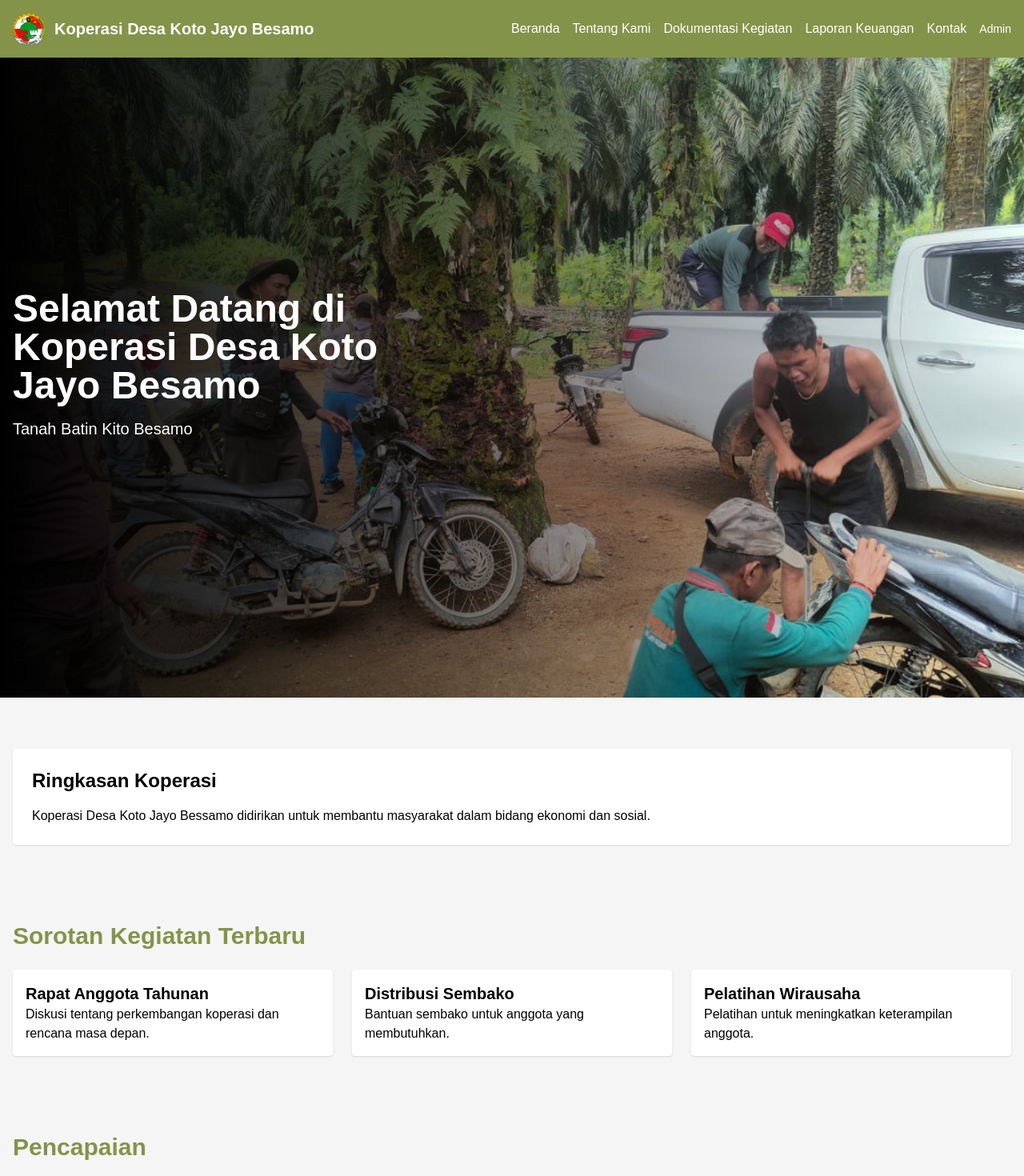
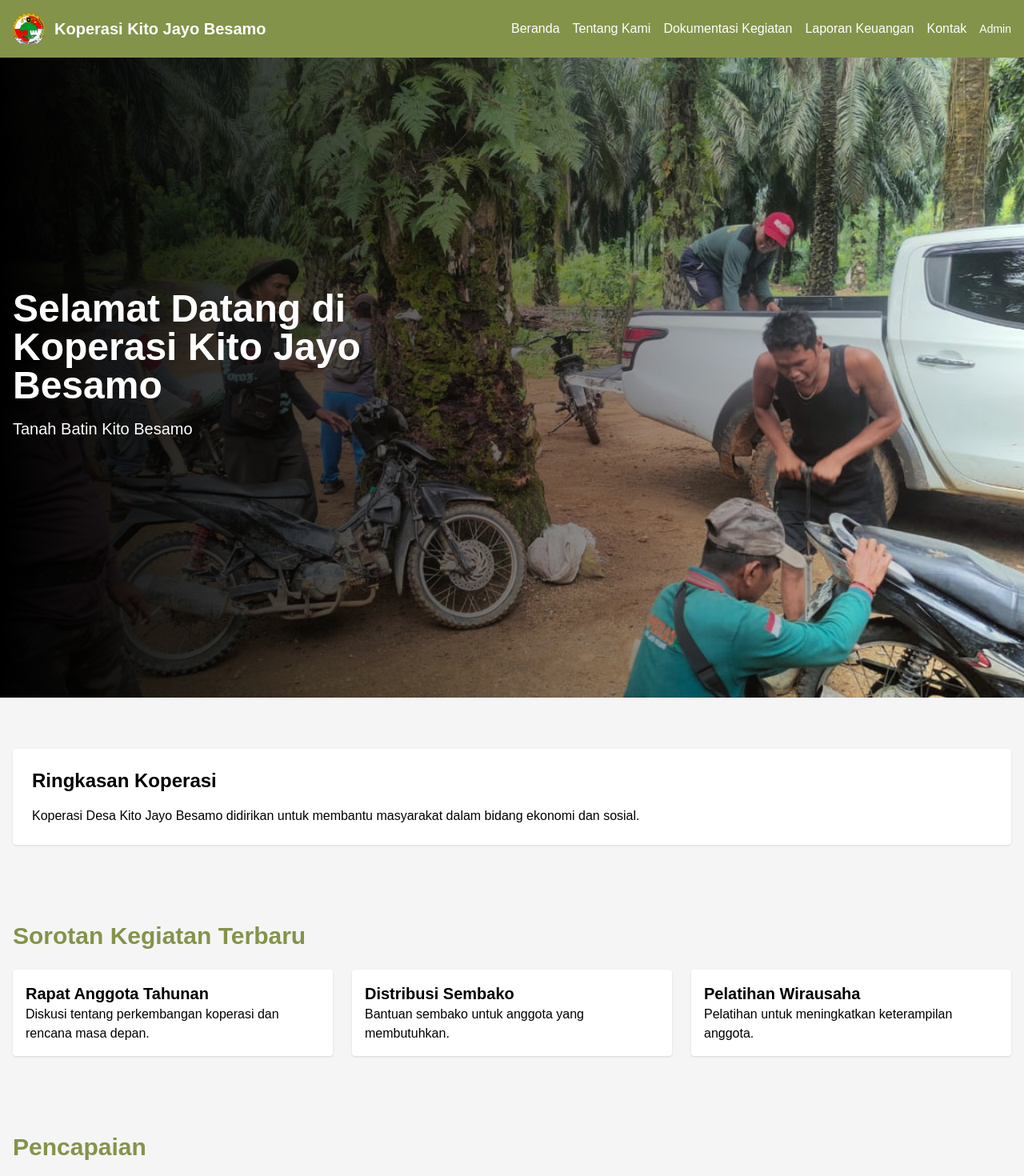
Before and after one commit to alaikalyuan/webkoperasi, a Next.js app: page / in a window 1280 px wide. Shown: the top 1470 px of the page at 80% size. Built offline with nearby package versions, Linux system fonts and the light colour scheme.

Commit message:
Update cooperative name in navigation and home page

```diff
--- a/app/components/Navigation.tsx
+++ b/app/components/Navigation.tsx
@@ -12,7 +12,7 @@ export default function Navigation() {
       <div className="container mx-auto flex justify-between items-center">
         <div className="flex items-center space-x-3">
           <Image src="/logo.png" alt="Logo" width={40} height={40} className="h-10" />
-          <Link href="/" className="text-xl font-bold">Koperasi Desa Koto Jayo Besamo</Link>
+          <Link href="/" className="text-xl font-bold">Koperasi Kito Jayo Besamo</Link>
         </div>
         {/* Desktop Menu */}
         <ul className="hidden md:flex space-x-4">
--- a/app/layout.tsx
+++ b/app/layout.tsx
@@ -14,8 +14,8 @@ const geistMono = Geist_Mono({
 });
 
 export const metadata: Metadata = {
-  title: "Koperasi Desa Koto Jayo Besamo",
-  description: "Website resmi Koperasi Desa Koto Jayo Beramo - Dokumentasi kegiatan dan laporan keuangan",
+  title: "Koperasi Kito Jayo Besamo",
+  description: "Website resmi Koperasi Kito Jayo Beramo - Dokumentasi kegiatan dan laporan keuangan",
 };
 
 export default function RootLayout({
--- a/app/page.tsx
+++ b/app/page.tsx
@@ -5,7 +5,7 @@ export default function Home() {
         <div className="absolute inset-0 bg-gradient-to-r from-black to-transparent"></div>
         <div className="container mx-auto px-4 relative z-10">
           <div className="max-w-md md:max-w-lg mr-auto text-left">
-            <h1 className="text-3xl md:text-5xl font-bold text-white mb-4">Selamat Datang di Koperasi Desa Koto Jayo Besamo</h1>
+            <h1 className="text-3xl md:text-5xl font-bold text-white mb-4">Selamat Datang di Koperasi Kito Jayo Besamo</h1>
             <p className="text-lg md:text-xl text-white mb-8">Tanah Batin Kito Besamo</p>
           </div>
         </div>
@@ -14,7 +14,7 @@ export default function Home() {
         <section className="py-12">
           <div className="bg-white p-6 rounded shadow">
             <h2 className="text-2xl font-semibold mb-4">Ringkasan Koperasi</h2>
-            <p>Koperasi Desa Koto Jayo Bessamo didirikan untuk membantu masyarakat dalam bidang ekonomi dan sosial.</p>
+            <p>Koperasi Desa Kito Jayo Besamo didirikan untuk membantu masyarakat dalam bidang ekonomi dan sosial.</p>
           </div>
         </section>
         <section className="py-12">
```
